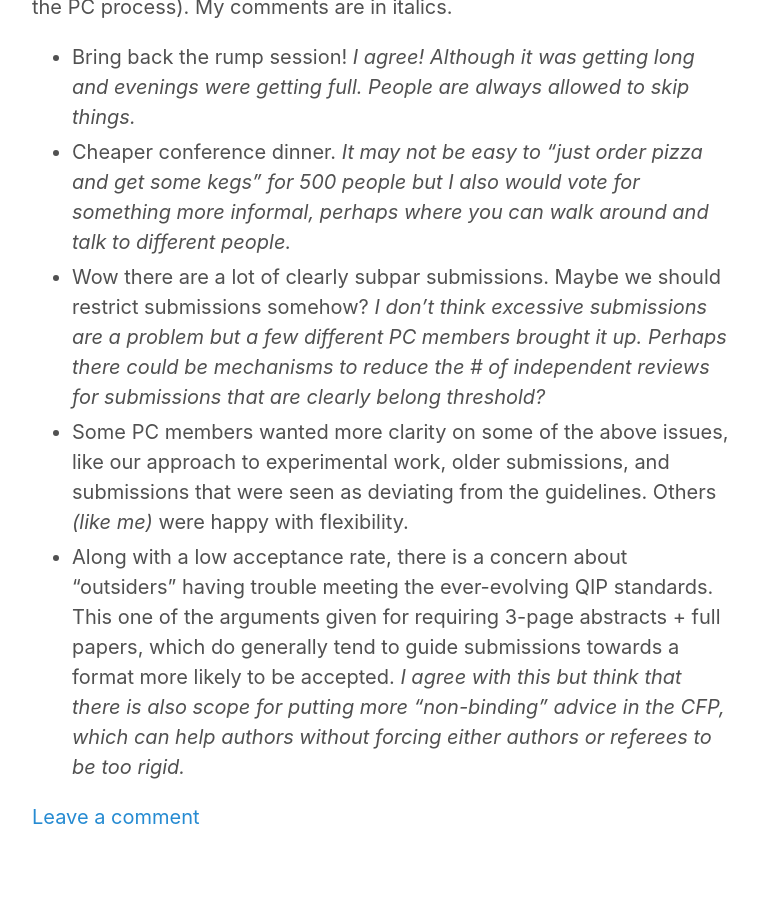
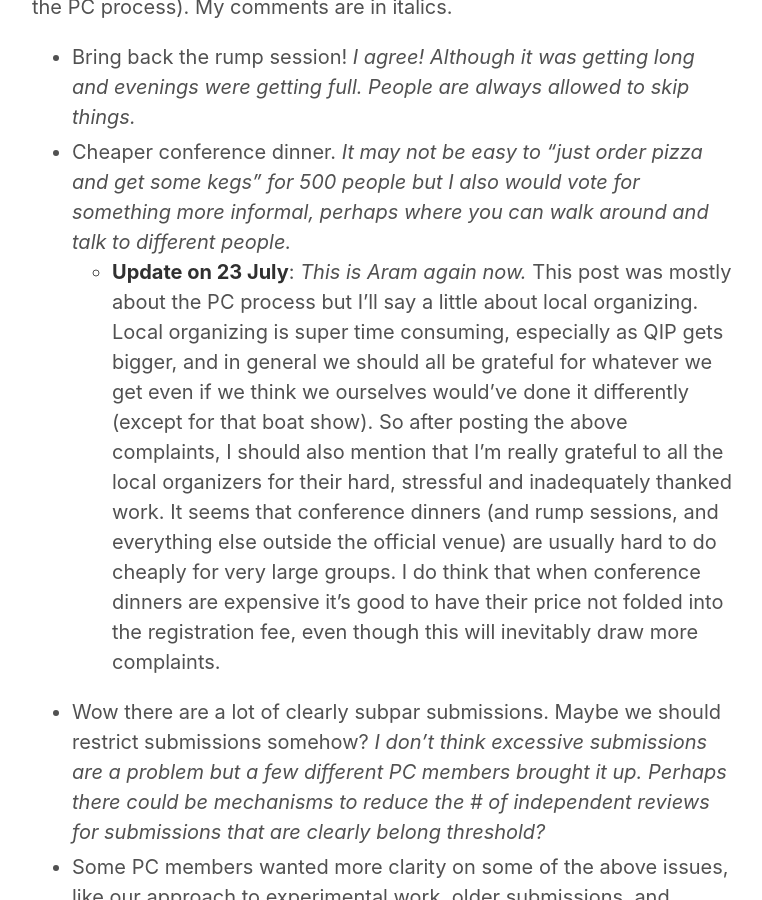
Before and after one commit to quantum-aram/quantum-aram.github.io, a Jekyll site: the page built from index.html, in a window 1280 px wide and 900 px high, scrolled down 8099 px. Shown: the whole window, without its empty margins (258-1020 px from the left). Built offline with Jekyll 4.4.1, drawn with Linux system fonts in a browser that asks for light colours; the list of posts is cut into pages by our own code.

Commit message:
added comment about local organizing

```diff
--- a/_config.yml
+++ b/_config.yml
@@ -27,6 +27,6 @@ github:
   repo:              https://github.com/poole/poole
 
 # Gems
-gems:
+plugins:
   - jekyll-paginate
   - jekyll-gist
--- a/_posts/2018-07-17-PC.md
+++ b/_posts/2018-07-17-PC.md
@@ -84,6 +84,7 @@ Some of us have pushed for open reviewing and the buy-in has been only partial,
 In writing this post, I polled the PC for their thoughts on the process.  In no particular order, here are some of the things they said (not all relevant to the PC process).  My comments are in italics.
 * Bring back the rump session!  *I agree!  Although it was getting long and evenings were getting full.  People are always allowed to skip things.*
 * Cheaper conference dinner. _It may not be easy to "just order pizza and get some kegs" for 500 people but I also would vote for something more informal, perhaps where you can walk around and talk to different people._
+  * **Update on 23 July**: _This is Aram again now._ This post was mostly about the PC process but I'll say a little about local organizing.  Local organizing is super time consuming, especially as QIP gets bigger, and in general we should all be grateful for whatever we get even if we think we ourselves would've done it differently (except for that boat show).  So after posting the above complaints, I should also mention that I'm really grateful to all the local organizers for their hard, stressful and inadequately thanked work.  It seems that conference dinners (and rump sessions, and everything else outside the official venue) are usually hard to do cheaply for very large groups.  I do think that when conference dinners are expensive it's good to have their price not folded into the registration fee, even though this will inevitably draw more complaints.
 * Wow there are a lot of clearly subpar submissions.  Maybe we should restrict submissions somehow? _I don't think excessive submissions are a problem but a few different PC members brought it up.  Perhaps there could be mechanisms to reduce the # of independent reviews for submissions that are clearly belong threshold?_
 * Some PC members wanted more clarity on some of the above issues, like our approach to experimental work, older submissions, and submissions that were seen as deviating from the guidelines.  Others _(like me)_ were happy with flexibility.
 * Along with a low acceptance rate, there is a concern about "outsiders" having trouble meeting the ever-evolving QIP standards.  This one of the arguments given for requiring 3-page abstracts + full papers, which do generally tend to guide submissions towards a format more likely to be accepted.  _I agree with this but think that there is also scope for putting more "non-binding" advice in the CFP, which can help authors without forcing either authors or referees to be too rigid._
--- a/index.html
+++ b/index.html
@@ -19,7 +19,7 @@ title: Home
     {% assign comments = site.data.comments | where:'slug',post.slug %}
     {% assign commentCount = comments | size %}
 
-    <a href="{{ site.baseurl }}{{ post.url }}#comments">{% if commentCount > 0 %}{{ <commentCount>}}{% else %}Leave a{% endif %} comment{% if commentCount > 1 %}s{% endif %}</a>
+    <a href="{{ site.baseurl }}{{ post.url }}#comments">{% if commentCount > 0 %}{{ commentCount }}{% else %}Leave a{% endif %} comment{% if commentCount > 1 %}s{% endif %}</a>
   </article>
   {% endfor %}
 </div>
```
